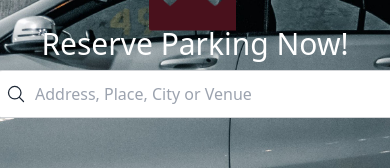
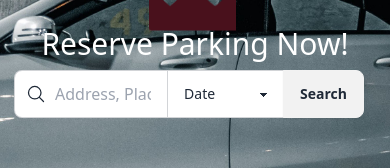
Before and after one commit to pokemon-parKing/parKing-client, a React (Vite) app: page / in a window 390 px wide. Shown: the part 273-441 px from the top of the page. Built offline with nearby package versions, Linux system fonts and the light colour scheme; no server answers.

Commit message:
responsive search bar

```diff
--- a/src/components/user-reservation/search/SearchBar.jsx
+++ b/src/components/user-reservation/search/SearchBar.jsx
@@ -33,7 +33,7 @@ const SearchBar = () => {
       <h1 className="text-3xl text-center text-white">Reserve Parking Now!</h1>
       <form
         onSubmit={handleSubmit}
-        className="flex flex-row justify-center items-center w-[700px] mx-auto my-2"
+        className="flex flex-row justify-center items-center w-[350px] searchbar-midpoint:w-[500px] searchbar-lastpoint:w-[700px] mx-auto my-2"
       >
         <div className="mr-[-32px] z-10">
           <svg
--- a/tailwind.config.js
+++ b/tailwind.config.js
@@ -21,7 +21,9 @@ export default {
         '1/37': '37%'
       },
       screens: {
-        'footer-icon-meet': '1274px'
+        'footer-icon-meet': '1274px',
+        'searchbar-lastpoint': '700px',
+        'searchbar-midpoint': '500px'
       },
     }
   },
```
